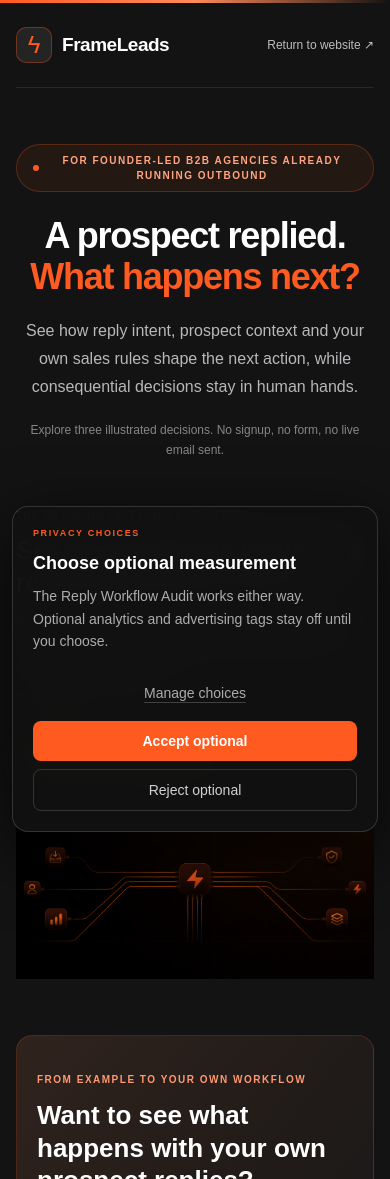
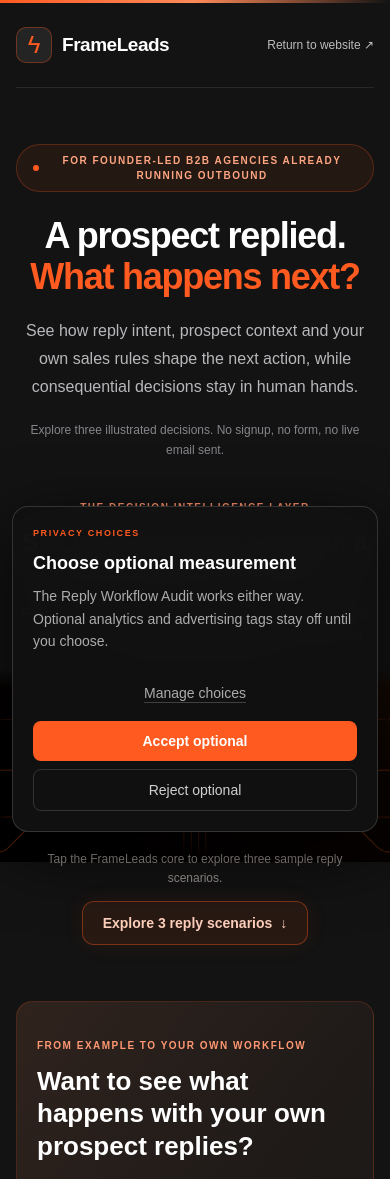
Before and after one commit to Frameleads/FrameLeads-Landing, a Next.js app: page /reply-decision-preview in a window 390 px wide. Shown: the top 1179 px of the page. Built offline with nearby package versions, Linux system fonts and the light colour scheme; a web font is replaced by a local one.

Commit message:
fix(preview): integrate decision network as seamless responsive visual with clickable core

```diff
--- a/src/components/ReplyDecisionPreview.tsx
+++ b/src/components/ReplyDecisionPreview.tsx
@@ -13,9 +13,21 @@ const progressSteps = ["Read the incoming reply", "Check conversation context",
 const revealSections = ["AI interpretation", "Relevant context", "Seller rule", "Intent and governance", "Recommended action", "Final safeguard"] as const;
 const REVEAL_INTERVAL_MS = 640;
 
-function DecisionNetworkVisual() {
-  return <div className="mx-auto mt-7 w-full max-w-[900px] min-w-0">
-    <Image src="/images/neon_orange_tech_network_hub.png" alt="FrameLeads decision intelligence network" width={1916} height={821} sizes="(max-width: 900px) 100vw, 900px" unoptimized className="block h-auto w-full" />
+function DecisionNetworkVisual({ onExplore, reducedMotion }: { onExplore: () => void; reducedMotion: boolean }) {
+  // Use the exact approved PNG as an edge-blended layer, not a boxed image.
+  // The artwork pixels remain unchanged; only the presentation blends with the page.
+  return <div className="relative left-1/2 mt-0 w-screen max-w-[1500px] -translate-x-1/2 overflow-hidden bg-[#131313]" data-testid="integrated-decision-artwork">
+    <div className="relative left-1/2 w-[145%] -translate-x-1/2 sm:w-[110%] lg:w-full">
+      <div className="relative aspect-[1916/650] w-full">
+        <Image src="/images/neon_orange_tech_network_hub.png" alt="FrameLeads decision intelligence network with connected reply, context, intent, governance, rules and action icons"
+          width={1916} height={821} sizes="(max-width: 639px) 145vw, (max-width: 1023px) 110vw, 1500px"
+          unoptimized priority className="pointer-events-none absolute inset-0 h-auto w-full max-w-none mix-blend-screen [mask-image:linear-gradient(to_bottom,transparent_0%,black_8%,black_79%,transparent_100%)]" />
+        <button type="button" onClick={onExplore} aria-label="Explore FrameLeads reply decision scenarios"
+          data-reduced-motion={reducedMotion}
+          className="absolute left-[48.7%] top-[42%] z-10 aspect-square w-[9%] min-w-[44px] -translate-x-1/2 -translate-y-1/2 cursor-pointer rounded-[24%] bg-transparent outline-none transition-[box-shadow,transform] duration-300 hover:scale-[.97] hover:shadow-[0_0_24px_7px_rgba(255,90,31,.23),inset_0_5px_14px_rgba(0,0,0,.32)] active:scale-[.93] focus-visible:ring-2 focus-visible:ring-[#FF8756] focus-visible:ring-offset-2 focus-visible:ring-offset-[#131313] motion-reduce:transition-none"
+          title="Explore 3 reply scenarios"><span className="sr-only">Explore 3 reply scenarios</span></button>
+      </div>
+    </div>
   </div>;
 }
 
@@ -257,18 +269,19 @@ export default function ReplyDecisionPreview() {
         </p>
       </div>
 
-      <section className="mt-2" aria-labelledby="gateway-heading">
-        <div className="mb-4 max-w-3xl">
+      <section className="relative mt-0" aria-labelledby="gateway-heading">
+        <div className="relative z-10 mx-auto max-w-3xl text-center">
           <p className={mono + " text-[#FF9167]"}>The Decision Intelligence Layer</p>
           <h2 id="gateway-heading" className="mt-3 font-heading text-[25px] font-semibold leading-tight sm:text-[32px]">See what happens between a reply and the next move.</h2>
-          <p className="mt-3 max-w-2xl text-sm leading-relaxed text-[#B5B2B2] sm:text-base">FrameLeads connects reply intent, prospect context and seller rules to recommend the next action, with human control where it matters.</p>
-          <p className="mt-3 text-xs text-[#8E8B8B]">Click the FrameLeads core to explore three sample reply scenarios.</p>
+          <p className="mx-auto mt-3 max-w-2xl text-sm leading-relaxed text-[#B5B2B2] sm:text-base">FrameLeads connects reply intent, prospect context and seller rules to recommend the next action, with human control where it matters.</p>
         </div>
-        <button type="button" onClick={openScenarios} className="mb-4 inline-flex min-h-11 items-center justify-center rounded-xl border border-[#FF5A1F]/40 bg-[#FF5A1F]/[.09] px-5 py-2.5 text-sm font-semibold text-[#FFD0BC] shadow-[0_0_22px_rgba(255,90,31,.08)] transition-colors hover:border-[#FF5A1F]/70 hover:bg-[#FF5A1F]/[.14] focus-visible:outline-2 focus-visible:outline-offset-2 focus-visible:outline-[#FF5A1F]">Explore 3 reply scenarios <span aria-hidden="true" className="ml-2">↓</span></button>
-        <details ref={gatewayRef} onToggle={(event) => { if (event.currentTarget.open) window.requestAnimationFrame(() => scenarioRef.current?.scrollIntoView({ behavior: reducedMotion ? "instant" : "smooth", block: "start" })); }} className="group/gateway min-w-0" data-testid="decision-gateway">
-          <summary onClick={(event) => { event.preventDefault(); openScenarios(); }} aria-label="Explore FrameLeads reply decision scenarios" className="group/gateway block cursor-pointer list-none rounded-3xl outline-none focus-visible:ring-2 focus-visible:ring-[#FF5A1F] focus-visible:ring-offset-4 focus-visible:ring-offset-[#131313] [&::-webkit-details-marker]:hidden">
-            <DecisionNetworkVisual />
-          </summary>
+        <DecisionNetworkVisual onExplore={openScenarios} reducedMotion={Boolean(reducedMotion)} />
+        <div className="relative z-10 -mt-3 flex flex-col items-center justify-center gap-3 px-3 sm:-mt-8">
+          <p className="text-center text-xs leading-relaxed text-[#9E9793]">Tap the FrameLeads core to explore three sample reply scenarios.</p>
+          <button type="button" onClick={openScenarios} className="inline-flex min-h-11 items-center justify-center rounded-xl border border-[#FF5A1F]/40 bg-[#FF5A1F]/[.09] px-5 py-2.5 text-sm font-semibold text-[#FFD0BC] shadow-[0_0_22px_rgba(255,90,31,.08)] transition-colors hover:border-[#FF5A1F]/70 hover:bg-[#FF5A1F]/[.14] focus-visible:outline-2 focus-visible:outline-offset-2 focus-visible:outline-[#FF5A1F]">Explore 3 reply scenarios <span aria-hidden="true" className="ml-2">↓</span></button>
+        </div>
+        <details ref={gatewayRef} className="group/gateway min-w-0" data-testid="decision-gateway">
+          <summary className="sr-only focus:not-sr-only focus:relative focus:z-20 focus:mx-auto focus:w-fit focus:rounded-lg focus:border focus:border-[#FF5A1F] focus:bg-[#232020] focus:px-4 focus:py-2 focus:text-sm focus:text-white">Explore FrameLeads reply decision scenarios</summary>
           <div className="pt-7">
       <section ref={scenarioRef} className="scroll-mt-5" aria-labelledby="choose-scenario">
         <div className="mb-5 flex flex-col items-start gap-2">
```
Also changed, not shown: 1 other file (tests, documents, lock files or other folders).
